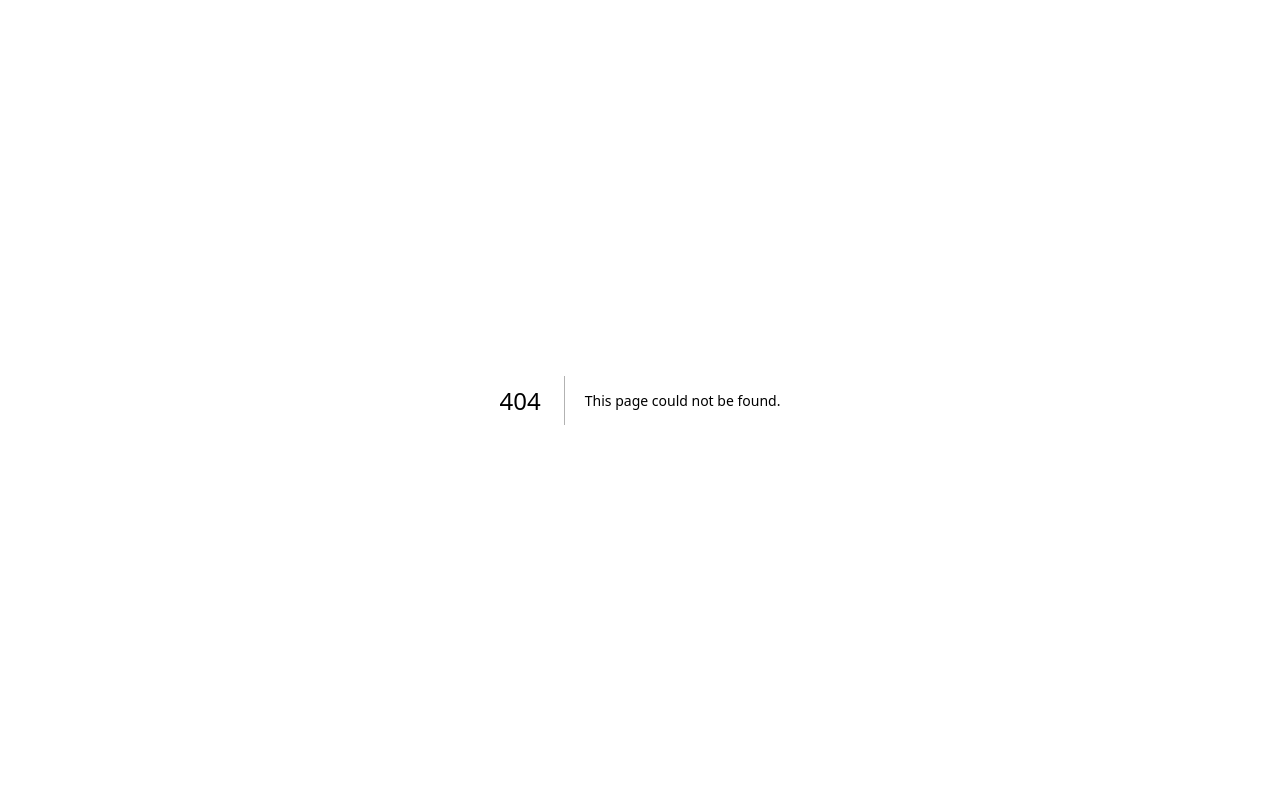
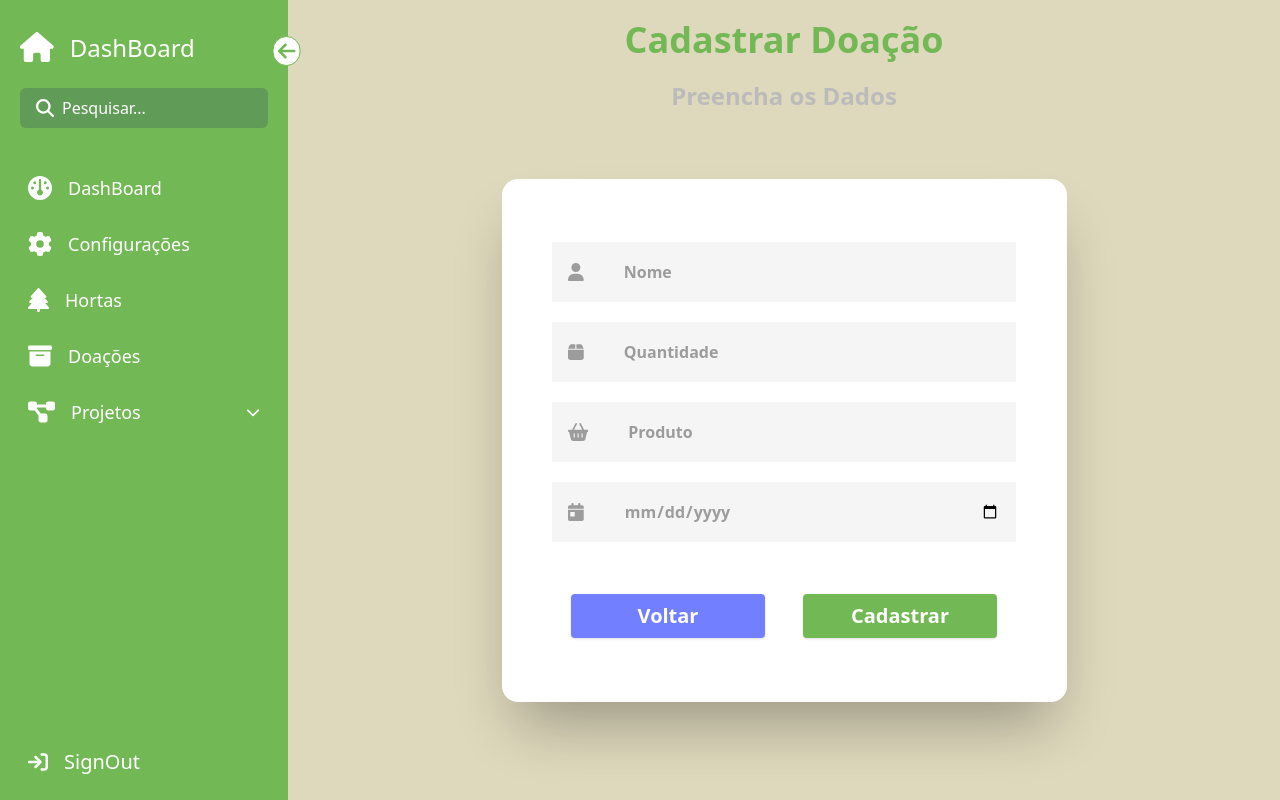
Before and after one commit to junior-slv/horta-solidaria, a Next.js app in the folder client/: page /cadastrarProduto/cadastroForms in a window 1280 px wide. Before the commit this address had no page. Built offline with nearby package versions, Linux system fonts and the light colour scheme.

Commit message:
Adiciona formulário de cadastro de doações - Adiciona arquivo de cadastro de doações - Adiciona novas cores no arquivo fonte

```diff
--- a/client/src/components/Botao.tsx
+++ b/client/src/components/Botao.tsx
@@ -2,10 +2,11 @@ import { ButtonHTMLAttributes, ReactNode } from "react";
 
 interface ButtonProps extends ButtonHTMLAttributes<HTMLButtonElement>{
     children: ReactNode;
+    className?: string;
 }
-export const Botao = ({children}:ButtonProps) => {
+export const Botao = ({children, className}:ButtonProps) => {
     return (
-        <button className="text-xl bg-lightGreen px-5 py-2 rounded text-white shadow hover:bg-darkGreen font-semibold mt-8">
+        <button className={`${className} text-xl px-[30px] py-2 rounded text-white shadow font-semibold mt-8`}>
             {children}
         </button>
     );
--- a/client/src/pages/cadastrarProduto/cadastroDefault.tsx
+++ b/client/src/pages/cadastrarProduto/cadastroDefault.tsx
@@ -9,7 +9,7 @@ const cadastroDefault = () => {
       title: "Doações",
       subTitle: "Sem nenhuma doação cadastrada",
       img: "https://media.istockphoto.com/id/1143127488/pt/vetorial/food-and-clothes-donation-vector-flat-illustration-social-care-and-charity-concept.jpg?s=612x612&w=0&k=20&c=kkcNg4OCoKt5mTmI48pQBhAW6cx0S2L1S232igbZrHI=",
-      botao: <Botao>Botão</Botao>
+      botao: <Botao className="bg-lightGreen hover:bg-darkGreen">Adicionar <span className="text-2xl">+</span></Botao>
     },
   ];
 
--- /dev/null
+++ b/client/src/pages/cadastrarProduto/cadastroForms.tsx
@@ -0,0 +1,108 @@
+// Imports para o componente
+import { FontAwesomeIcon } from "@fortawesome/react-fontawesome"; //importação do componente
+import {
+  faDiagramProject,
+  faUser,
+  faBox,
+  faCalendarDays,
+  faCalendarDay,
+  faBasketShopping,
+} from "@fortawesome/free-solid-svg-icons"; // importação do icone individual
+import React from "react";
+import Sidebar from "@/components/Sidebar";
+import { Botao } from "../../components/Botao";
+
+// Página conteúdo
+const cadastroDefault = () => {
+  return (
+    <>
+        <div className="overflow-y-hidden flex bg-beige">
+          {/* Div Para sideBar */}
+          <div>
+            <Sidebar />
+          </div>
+          {/* Div para content */}
+          <div className="flex justify-center items-center flex-col relative w-full">
+            {/* Título da página */}
+            <p className="font-bold text-lightGreen text-4xl top-5 absolute">
+              Cadastrar Doação
+            </p>
+            <p className="font-semibold text-gray text-2xl top-20 absolute text-center">
+            Preencha os Dados
+            </p>
+            {/* formulário */}
+            <div className="flex-col relative w-[565px] h-[523px] mt-[80px] bg-white rounded-2xl justify-center items-center flex shadow-[0_35px_60px_-15px_rgba(0,0,0,0.3)]">
+              <div className="w-[464px]">
+                <form action="">
+                  {/* Input 1 */}
+                  <div
+                    className={`px-4 flex items-center bg-lightGray mb-[20px]`}
+                  >
+                    <span className={`mr-[40px] flex text-darkGrey text-lg block float-left`}>
+                    <FontAwesomeIcon icon={faUser} />
+                      </span>
+                    <input
+                      type={"text"}
+                      placeholder="Nome"
+                      className={` h-[60px] font-semibold text-base bg-transparent w-full text-darkGrey focus:outline-none border-none placeholder-darkGrey`}
+                    />
+                    </div>
+                    {/* Input 2 */}
+                    <div
+                    className={`px-4 flex items-center bg-lightGray mb-[20px]`}
+                  >
+                    <span className={`mr-[40px] flex text-darkGrey text-lg block float-left`}>
+                    <FontAwesomeIcon icon={faBox} />
+                      </span>
+                    <input
+                      type={"number"}
+                      placeholder="Quantidade"
+                      className={` h-[60px] font-semibold text-base bg-transparent w-full text-darkGrey focus:outline-none border-none placeholder-darkGrey`}
+                    />
+                    </div>
+                    {/* Input 3 */}
+                    <div
+                    className={`px-4 flex items-center bg-lightGray mb-[20px]`}
+                  >
+                    <span className={`mr-[40px] flex text-darkGrey text-lg block float-left`}>
+                    <FontAwesomeIcon icon={faBasketShopping} />
+                      </span>
+                    <input
+                      type={"text"}
+                      placeholder="Produto"
+                      className={` h-[60px] font-semibold text-base bg-transparent w-full text-darkGrey focus:outline-none border-none placeholder-darkGrey`}
+                    />
+                    </div>
+                    {/* Input 4 */}
+                    <div
+                    className={`px-4 flex items-center bg-lightGray mb-[20px]`}
+                  >
+                    <span className={`mr-[40px] flex text-darkGrey text-lg block float-left`}>
+                    <FontAwesomeIcon icon={faCalendarDay} />
+                      </span>
+                    <input
+                      type={"date"}
+                      placeholder="Data"
+                      className={` h-[60px] font-semibold text-base bg-transparent w-full text-darkGrey focus:outline-none border-none placeholder-darkGrey`}
+                    />
+                    </div>
+                  {/* Botões */}
+                  <div className="justify-around flex">
+                    <Botao className="w-5/12 bg-lightBlue hover:bg-darkBlue">
+                      Voltar
+                    </Botao>
+                    <Botao className="w-5/12 bg-lightGreen hover:bg-darkGreen">
+                      Cadastrar
+                    </Botao>
+                  </div>
+                </form>
+              </div>
+            </div>
+            {/* <img src={content.img} alt="imagem Default Cadastrar Doaçao" /> */}
+          </div>
+        </div>
+    </>
+  );
+};
+
+export default cadastroDefault;
--- a/client/tailwind.config.js
+++ b/client/tailwind.config.js
@@ -23,6 +23,10 @@ module.exports = {
       'lightGreen': '#72B854',
       'lightGreenOpacity': '72b854cc',
       'transparent': 'rgba(0,0,0,0.0)',
+      'lightBlue' : '#7280FF',
+      'darkBlue'  : 'rgba(17, 38, 146, 0.68)',
+      'lightGray': '#F5F5F5',
+      'darkGrey': '#9C9C9C',
     },
     fontFamily: {
       'poppins': ['poppins'],
```
